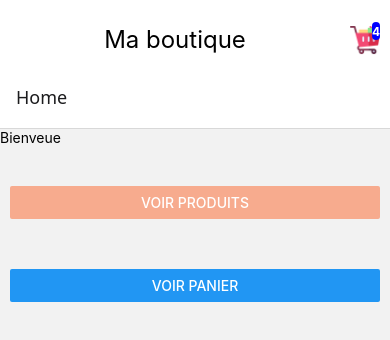
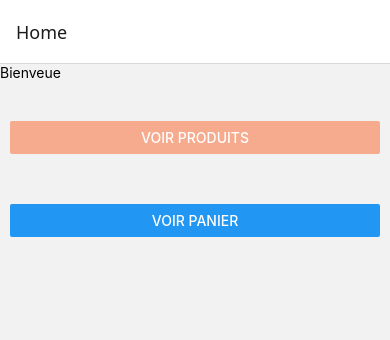
Before and after one commit to champix56/2025-11-19-FRNCV1, a React Native app: screen / in a window 390 px wide. Shown: the top 340 px of the page. Built offline with nearby package versions, Linux system fonts and the light colour scheme; data requests are answered from the project's data file.

Commit message:
delete de banner dans le app

```diff
--- a/src/App.tsx
+++ b/src/App.tsx
@@ -18,9 +18,9 @@ function App() {
     <Provider store={store}>
       <SafeAreaProvider>
         {/* <StatusBar barStyle={isDarkMode ? 'light-content' : 'dark-content'} /> */}
-        <View style={{ paddingTop: 25 }}>
+        {/* <View style={{ paddingTop: 25 }}>
           <Banner text="Ma boutique" />
-        </View>
+        </View> */}
        <NavigationStack/>
       </SafeAreaProvider>
     </Provider>
```
